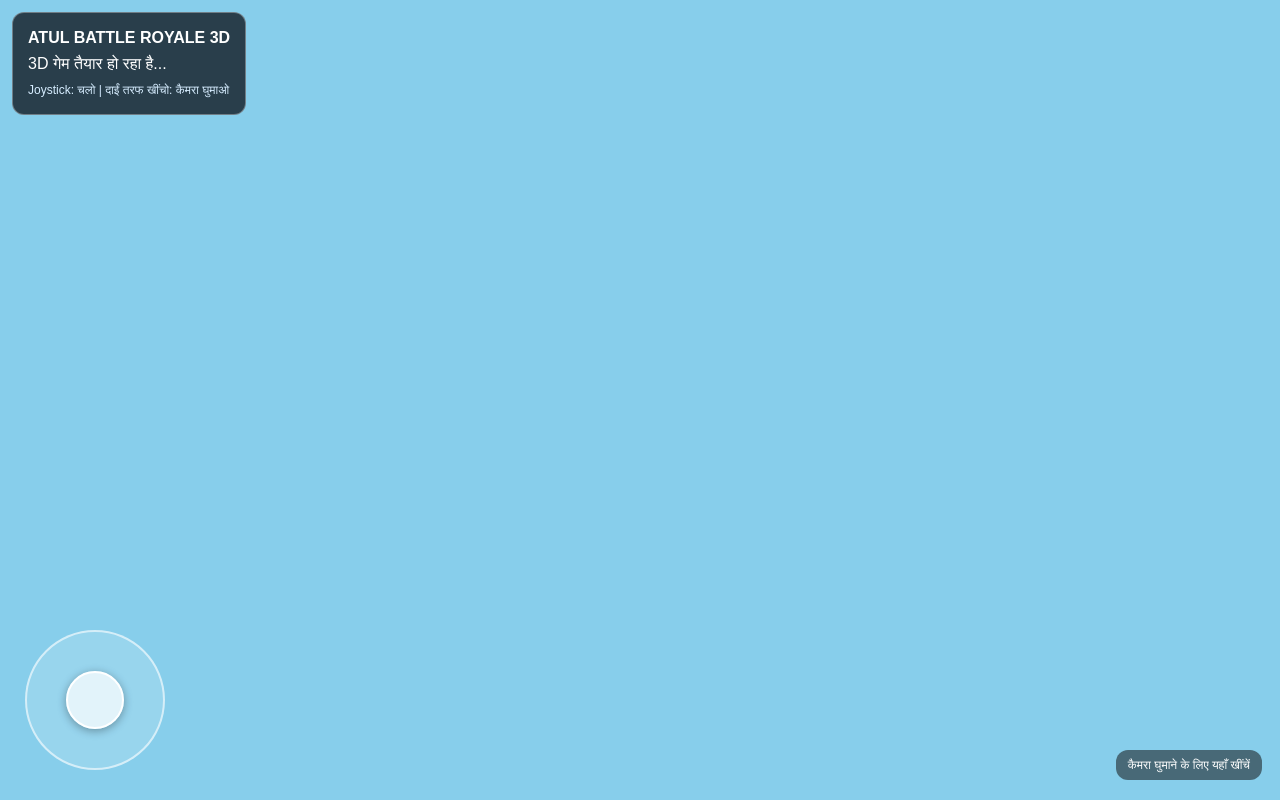
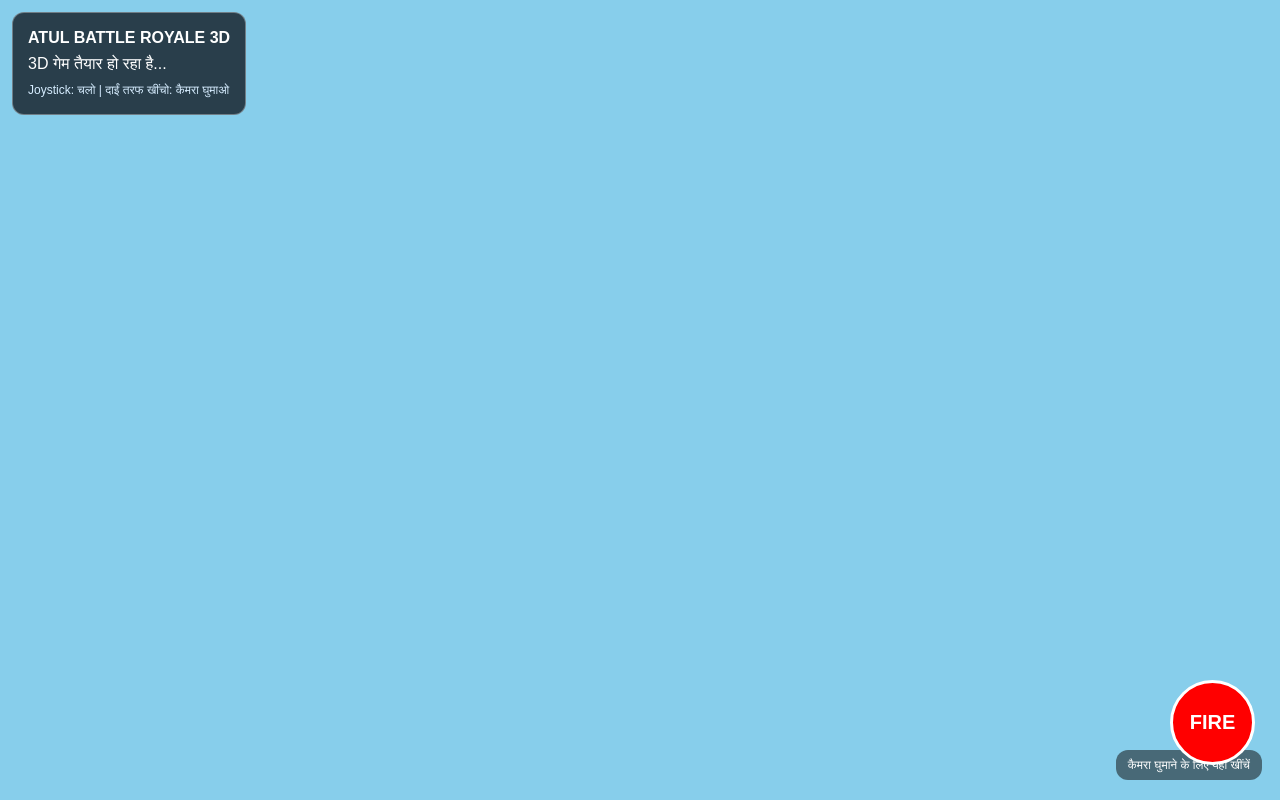
Before and after one commit to atulkumarmzn80-ctrl/atul-battle-royale, a website: page game3d.html in a window 1280 px wide. Drawn offline with Linux system fonts and the light colour scheme.

Commit message:
Update game3d.html
Fix FIRE button HTML placement

```diff
--- a/game3d.html
+++ b/game3d.html
@@ -24,9 +24,9 @@ canvas{display:block}
   <span id="status">3D गेम तैयार हो रहा है...</span><br>
   <span id="hint">Joystick: चलो | दाईं तरफ खींचो: कैमरा घुमाओ</span>
 </div>
-<div id="joystick"><div id="stick"></div></div>
-<div id="look"></div>
 <div id="lookLabel">कैमरा घुमाने के लिए यहाँ खींचें</div>
+
+<button id="fireBtn" style="position:fixed;right:25px;bottom:35px;width:85px;height:85px;border-radius:50%;background:red;color:white;font-size:20px;font-weight:bold;border:3px solid white;z-index:99999;">FIRE</button>
 
 <script type="module">
 import * as THREE from 'https://cdn.jsdelivr.net/npm/three@0.180.0/build/three.module.js';
@@ -381,7 +381,7 @@ fireBtn.addEventListener("pointerdown", (event) => {playGunshot();
   }
 });
 
-<button id="fireBtn" style="position:fixed;right:25px;bottom:35px;width:85px;height:85px;border-radius:50%;background:red;color:white;font-size:20px;font-weight:bold;border:3px solid white;z-index:99999;">FIRE</button>
+
 
 </body>
 </html>
```
